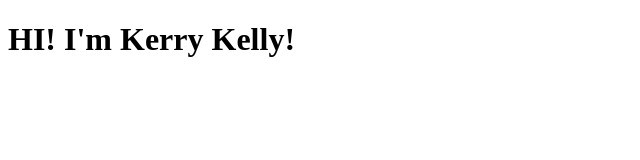
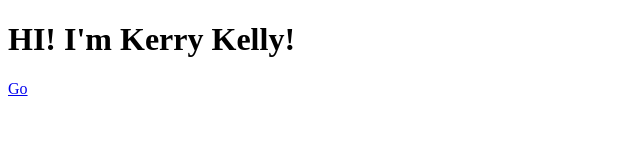
Before and after one commit to 4k-jr/4k-jr.github.io, a plain HTML site: page index.html in a window 1280 px wide. Shown: the full height of the page, 0-640 px from the left. Drawn offline with Linux system fonts and the light colour scheme.

Commit message:
Update index.html

```diff
--- a/index.html
+++ b/index.html
@@ -6,5 +6,6 @@
 
 	<body>
 		<h1>HI! I'm Kerry Kelly!</h1>
+		<a href="main.html">Go</a>
 	</body>
 </html>
```
